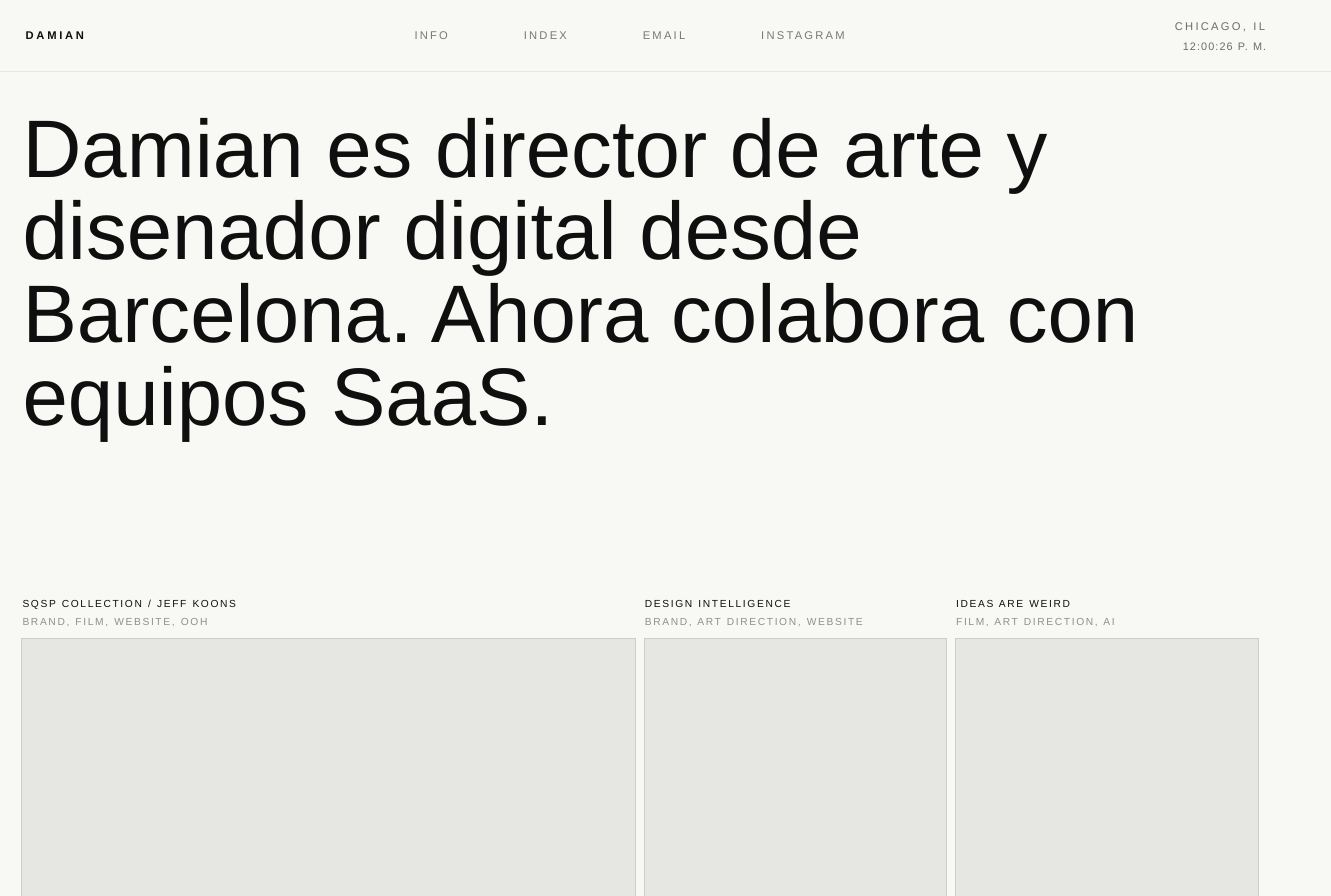
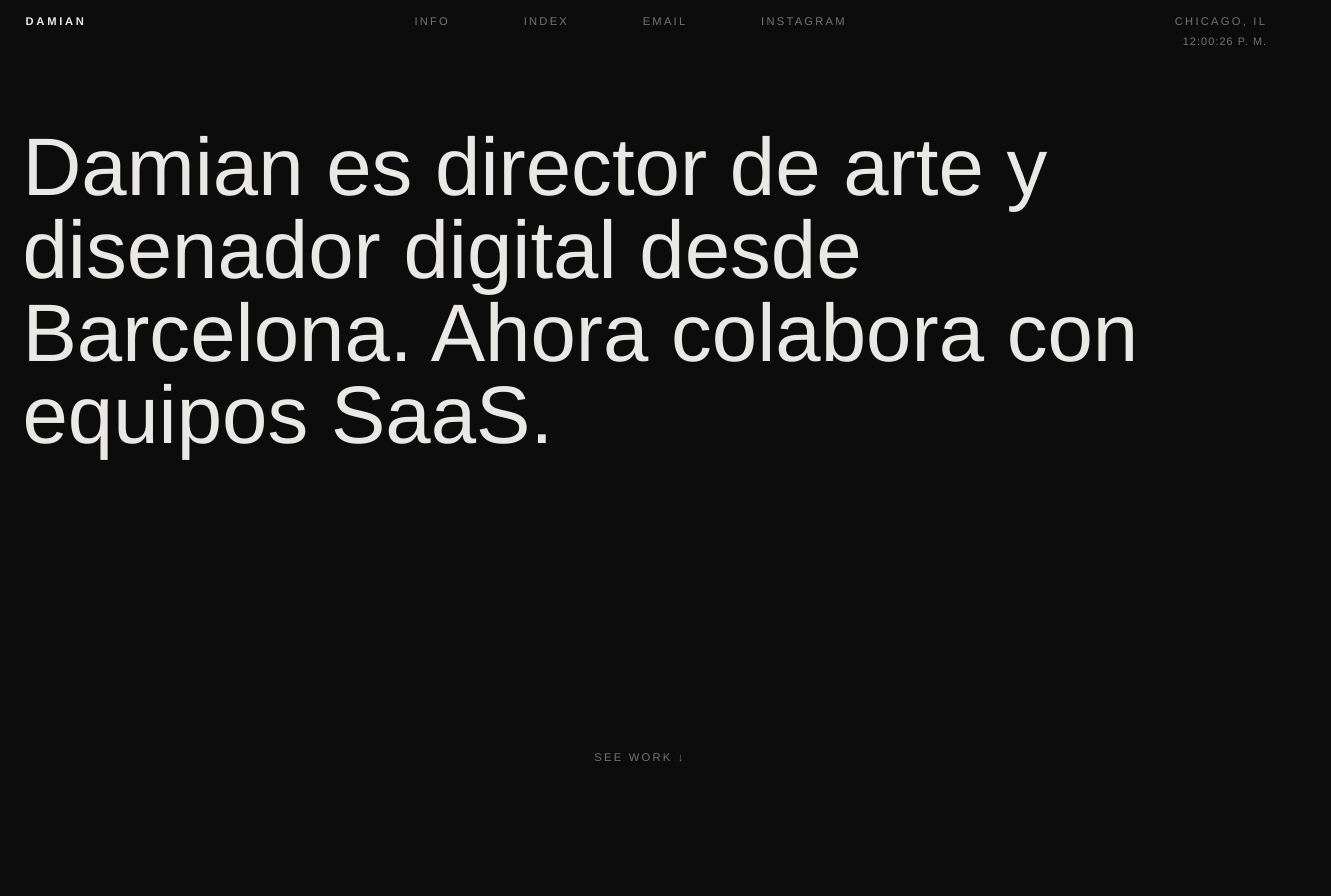
Before and after one commit to DamianAcri/FD-Portfolio, a Next.js app: page / in a window 1280 px wide. Shown: the top 896 px of the page, 1331 px wide, since content can reach past the window. After the commit the page ends 800 px from the top, so only its background shows below. Built offline with nearby package versions, Linux system fonts and the light colour scheme.

Commit message:
Algo es algo

```diff
--- a/app/globals.css
+++ b/app/globals.css
@@ -1,8 +1,8 @@
 :root {
-  color-scheme: light;
-  --bg: #f8f8f4;
-  --fg: #0f0f0f;
-  --muted: rgba(15, 15, 15, 0.45);
+  color-scheme: dark;
+  --bg: #0C0C0C;
+  --fg: #EAE8E5;
+  --muted: #757473;
 }
 
 html,
@@ -10,6 +10,7 @@ body {
   height: 100%;
   width: 100%;
   margin: 0;
+  overflow-x: hidden;
 }
 
 body {
@@ -34,14 +35,13 @@ a {
 
 .frame__top {
   display: flex;
-  align-items: center;
+  align-items: flex-start;
   justify-content: space-between;
   gap: clamp(1.5rem, 6vw, 4rem);
-  padding: clamp(0.7rem, 3vh, 1.1rem) clamp(1rem, 3vw, 1.6rem);
+  padding: clamp(0.5rem, 2vh, 0.8rem) clamp(1rem, 3vw, 1.6rem);
   text-transform: uppercase;
   letter-spacing: 0.2em;
   font-size: 0.7rem;
-  border-bottom: 1px solid rgba(15, 15, 15, 0.08);
   background: var(--bg);
   width: 100%;
 }
@@ -59,13 +59,13 @@ a {
 }
 
 .frame__nav-link {
-  color: rgba(15, 15, 15, 0.55);
+  color: var(--muted);
   transition: color 0.3s ease;
 }
 
 .frame__nav-link:hover,
 .frame__nav-link:focus-visible {
-  color: rgba(15, 15, 15, 0.9);
+  color: var(--fg);
 }
 
 .frame__meta {
@@ -74,7 +74,7 @@ a {
   align-items: flex-end;
   gap: 0.2rem;
   padding-right: clamp(1.5rem, 3vw, 2.5rem);
-  color: rgba(15, 15, 15, 0.6);
+  color: var(--muted);
 }
 
 .frame__meta time,
@@ -85,11 +85,16 @@ a {
 }
 
 .frame__time-placeholder {
-  color: rgba(15, 15, 15, 0.4);
+  color: rgba(117, 116, 115, 0.6);
 }
 
 .hero {
-  padding: clamp(1.6rem, 5vh, 2.2rem) clamp(0.9rem, 3vw, 1.4rem) clamp(1.2rem, 4vh, 1.8rem);
+  position: relative;
+  min-height: calc(100vh - 10rem);
+  display: flex;
+  flex-direction: column;
+  justify-content: space-between;
+  padding: clamp(3rem, 8vh, 5rem) clamp(0.9rem, 3vw, 1.4rem) clamp(2rem, 5vh, 3rem);
 }
 
 .hero__headline {
@@ -103,65 +108,84 @@ a {
   animation: heroFade 0.9s ease-out both;
 }
 
+.hero__cta {
+  align-self: center;
+  text-align: center;
+  text-transform: uppercase;
+  letter-spacing: 0.2em;
+  font-size: 0.7rem;
+  color: var(--muted);
+  transition: color 0.3s ease;
+  white-space: nowrap;
+}
+
+.hero__cta:hover {
+  color: var(--fg);
+}
+
 .grid {
   display: grid;
   grid-template-columns: repeat(12, 1fr);
-  gap: clamp(0.35rem, 1.2vw, 0.6rem);
-  padding: clamp(8rem, 16vh, 10rem) clamp(0.9rem, 3vw, 1.4rem) clamp(2.2rem, 6vh, 2.8rem);
+  gap: clamp(1rem, 2vw, 2rem);
+  padding: 0 clamp(0.9rem, 3vw, 1.4rem) clamp(2.2rem, 6vh, 2.8rem);
 }
 
 .grid__item {
   display: flex;
   flex-direction: column;
-  gap: 0.6rem;
+  gap: clamp(1rem, 2vw, 1.5rem);
 }
 
-.grid__item-header {
+.grid__item-footer {
   display: flex;
   flex-direction: column;
-  gap: 0.2rem;
+  gap: 0.5rem;
+}
+
+.grid__item-tag {
   text-transform: uppercase;
-  letter-spacing: 0.16em;
-  font-size: 0.64rem;
+  letter-spacing: 0.2em;
+  font-size: 0.65rem;
+  color: var(--muted);
 }
 
 .grid__item-title {
+  margin: 0;
+  font-size: clamp(1.4rem, 2.5vw, 2rem);
+  font-weight: 500;
+  line-height: 1.2;
   color: var(--fg);
 }
 
 .grid__item-subtitle {
+  margin: 0;
+  font-size: clamp(0.9rem, 1.5vw, 1.1rem);
+  line-height: 1.5;
   color: var(--muted);
+  font-weight: 400;
 }
 
 .grid__item-media {
   width: 100%;
   aspect-ratio: 4 / 5;
-  background: rgba(15, 15, 15, 0.08);
-  outline: 1px solid rgba(15, 15, 15, 0.18);
+  background: rgba(234, 232, 229, 0.05);
+  outline: 1px solid rgba(234, 232, 229, 0.12);
 }
 
 .grid__item--1 {
-  grid-column: span 6;
+  grid-column: span 8;
 }
 
 .grid__item--1 .grid__item-media {
-  aspect-ratio: 3 / 2;
+  aspect-ratio: 16 / 10;
 }
 
 .grid__item--2 {
-  grid-column: span 3;
+  grid-column: span 4;
 }
 
 .grid__item--2 .grid__item-media {
-  aspect-ratio: 3 / 4;
-}
-
-.grid__item--3 {
-  grid-column: span 3;
-}
-
-.grid__item--3 .grid__item-media {
-  aspect-ratio: 1 / 1;
+  aspect-ratio: 4 / 5;
 }
 
 @keyframes heroFade {
@@ -197,16 +221,12 @@ a {
   }
 
   .grid {
-    grid-template-columns: repeat(6, 1fr);
+    grid-template-columns: 1fr;
   }
 
-  .grid__item--1 {
-    grid-column: span 6;
-  }
-
-  .grid__item--2,
-  .grid__item--3 {
-    grid-column: span 3;
+  .grid__item--1,
+  .grid__item--2 {
+    grid-column: span 1;
   }
 }
 
@@ -215,13 +235,7 @@ a {
     font-size: clamp(2.2rem, 10vw, 3.2rem);
   }
 
-  .grid {
-    grid-template-columns: 1fr;
-  }
-
-  .grid__item--1,
-  .grid__item--2,
-  .grid__item--3 {
-    grid-column: span 1;
+  .grid__item--1 .grid__item-media {
+    aspect-ratio: 4 / 5;
   }
 }
--- a/app/page.tsx
+++ b/app/page.tsx
@@ -15,18 +15,15 @@ const heroCopy =
 const tiles = [
   {
     id: 'tile-1',
-    title: 'SQSP COLLECTION / JEFF KOONS',
-    subtitle: 'Brand, Film, Website, OOH',
+    title: 'For the Struggle',
+    subtitle: 'Visualizing a Bold, New Direction for a Nonprofit Combatting Social Injustice in Charlotte',
+    tag: 'IDENTITY',
   },
   {
     id: 'tile-2',
-    title: 'DESIGN INTELLIGENCE',
-    subtitle: 'Brand, Art Direction, Website',
-  },
-  {
-    id: 'tile-3',
-    title: 'IDEAS ARE WEIRD',
-    subtitle: 'Film, Art Direction, AI',
+    title: 'Amplify',
+    subtitle: 'Harnessing Social Media Behaviors to Redefine the Landscape of Digital Activism',
+    tag: 'UI/UX',
   },
 ]
 
@@ -81,16 +78,20 @@ export default function Home() {
 
       <section className="hero" id="info">
         <h1 className="hero__headline">{heroCopy}</h1>
+        <a href="#work" className="hero__cta">
+          SEE WORK ↓
+        </a>
       </section>
 
       <section className="grid" id="work">
-        {tiles.map(({ id, title, subtitle }, index) => (
+        {tiles.map(({ id, title, subtitle, tag }, index) => (
           <article key={id} className={`grid__item grid__item--${index + 1}`}>
-            <header className="grid__item-header">
-              <span className="grid__item-title">{title}</span>
-              <span className="grid__item-subtitle">{subtitle}</span>
-            </header>
             <div className="grid__item-media" aria-hidden="true" />
+            <footer className="grid__item-footer">
+              <span className="grid__item-tag">{tag}</span>
+              <h2 className="grid__item-title">{title}</h2>
+              <p className="grid__item-subtitle">{subtitle}</p>
+            </footer>
           </article>
         ))}
       </section>
```
